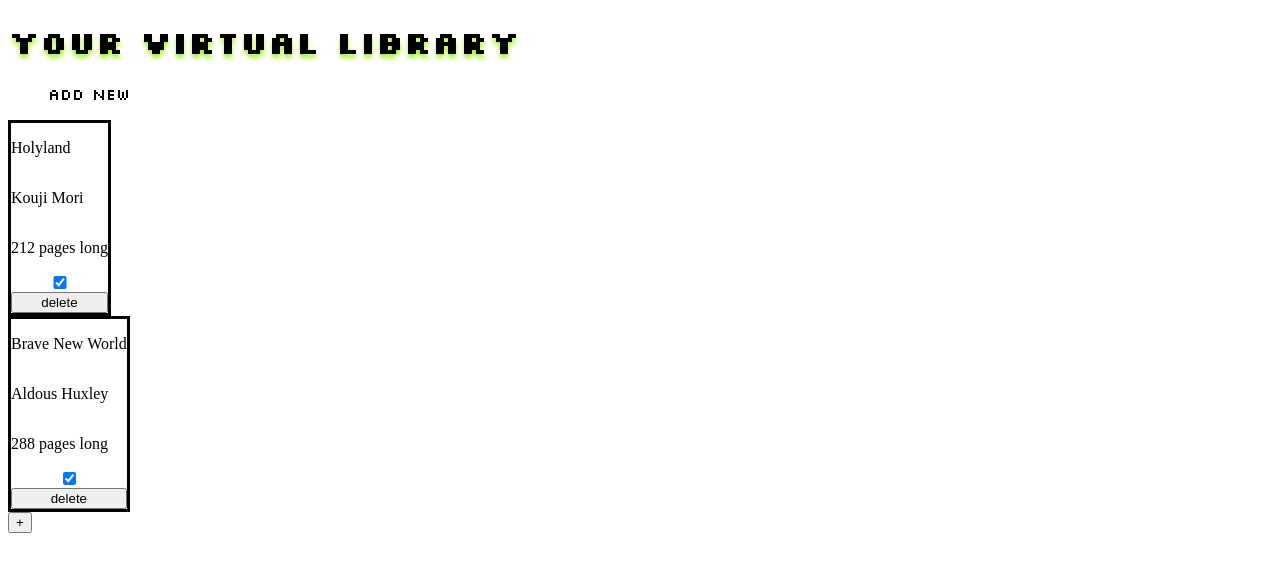
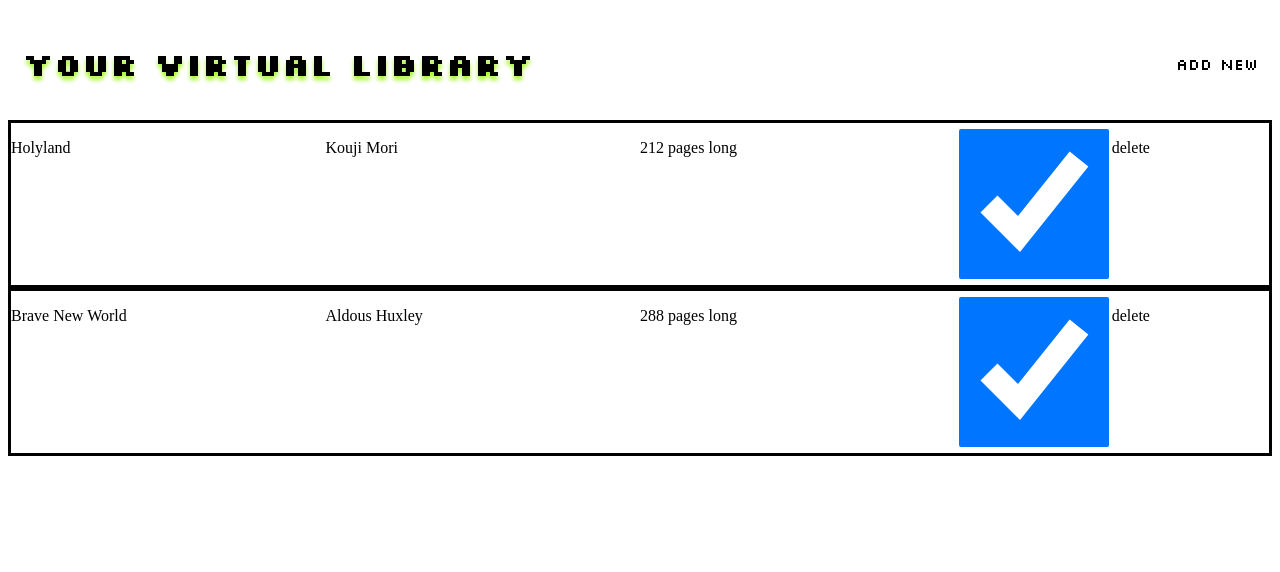
Before and after one commit to plmn95/library, a plain HTML site: page index.html in a window 1280 px wide. Drawn offline with Linux system fonts and the light colour scheme; a web font is replaced by a local one.

Commit message:
started design

```diff
--- a/index.html
+++ b/index.html
@@ -18,7 +18,6 @@
             </ul>
         </div>
         <div class="library"></div>
-        <button class="btn">+</button>
         <dialog>
             <form method="dialog">
                 <p>testing</p>
--- a/script.js
+++ b/script.js
@@ -47,7 +47,7 @@ function displayLibrary(books) {
             haveRead.checked = false
         }
         book.appendChild(haveRead)
-        let btnRemove = document.createElement('button')
+        let btnRemove = document.createElement('p')
         btnRemove.innerText = 'delete'
         btnRemove.classList.add('btnRemove')
         btnRemove.addEventListener('click', () => {
--- a/style.css
+++ b/style.css
@@ -12,6 +12,18 @@ li {
     cursor: default;
 }
 
+.container {
+    display: grid;
+    grid-template-rows: 1fr 3fr;
+}
+
+.header {
+    display: flex;
+    align-items: center;
+    justify-content: space-between;
+    padding: 14px;
+}
+
 .library {
     display: grid;
     grid-template: repeat(auto-fit, minmax(200px, 1ft));
@@ -20,5 +32,5 @@ li {
 .book {
     border-style: solid;
     display: grid;
-    width: fit-content;
+    grid-template-columns: 2fr 2fr 2fr 1fr 1fr;
 }
```
